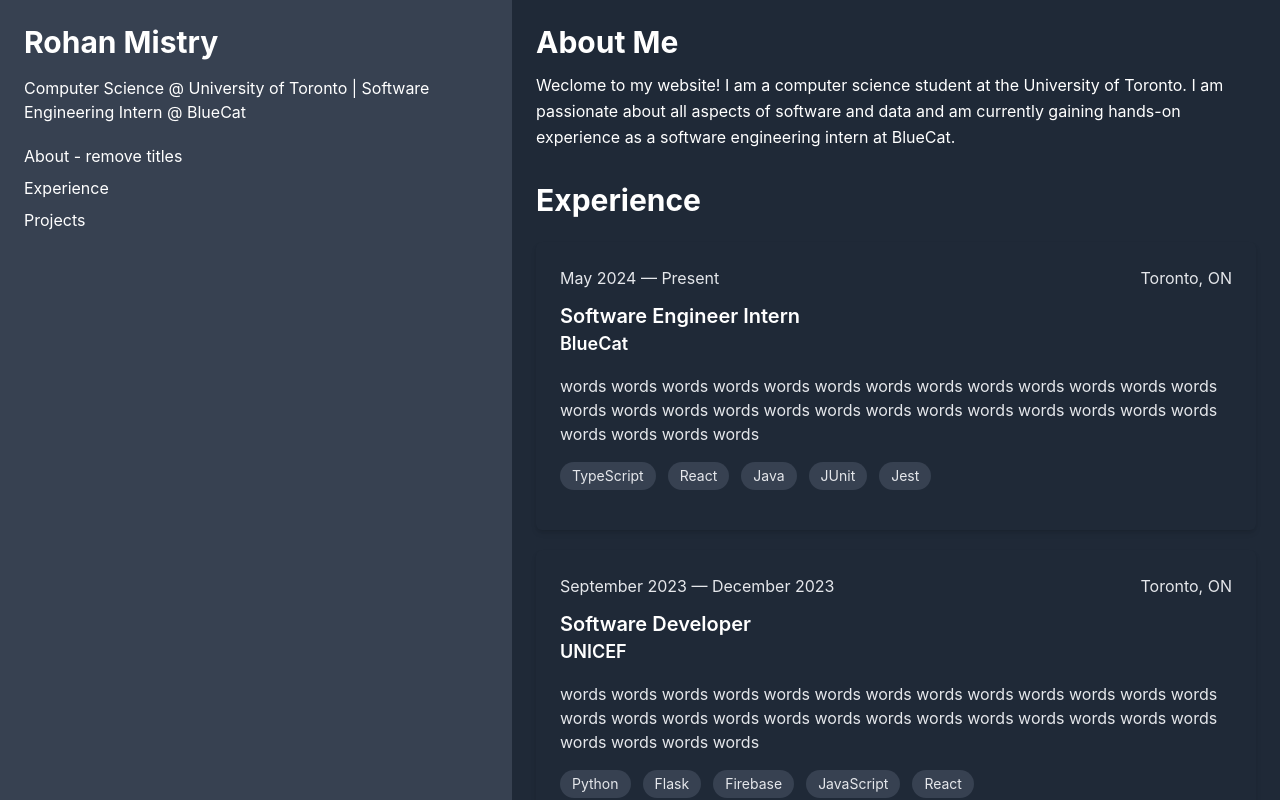
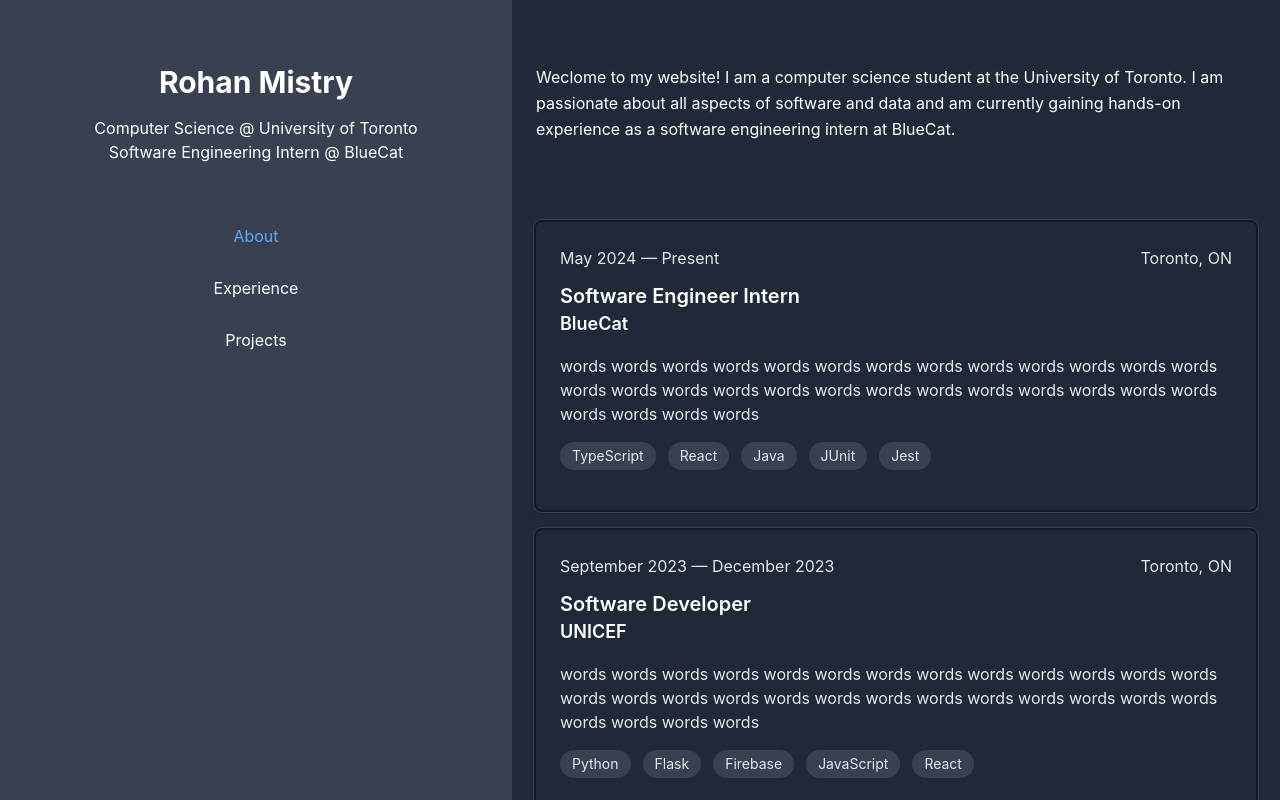
Before and after one commit to mistryrohan/personal-website, a React (Create React App) app: page / in a window 1280 px wide. Built offline with nearby package versions, Linux system fonts and the light colour scheme.

Commit message:
More changes

```diff
--- a/src/components/About.js
+++ b/src/components/About.js
@@ -2,8 +2,9 @@ import React from 'react'
 
 const About = () => {
   return (
-    <section id="about" className="mb-8">
-      <h2 className="text-3xl font-bold mb-3">About Me</h2>
+    <section id="about" className="mt-10">
+      {/* <h2 className="text-3xl font-bold mb-3">About Me</h2>
+      TODO I only want these to show up if it is the active section*/}
       <p className='leading-relaxed'>
       Weclome to my website! I am a computer science student at the University of Toronto.
       I am passionate about all aspects of software and data and am currently
--- a/src/components/Experience.js
+++ b/src/components/Experience.js
@@ -4,8 +4,9 @@ import experienceData from '../data/experienceData';
 
 const Experience = () => {
   return (
-    <section id='experience' className='my-5'>
-      <h2 className='text-3xl font-bold text-white mb-6'>Experience</h2>
+    <section id='experience' className='mt-20 mb-20 my-5'>
+      {/* <h2 className='text-3xl font-bold text-white mb-6'>Experience</h2>
+      TODO I only want these to show up if it is the active section*/}
 
       {experienceData.map(job => (
         <ExperienceCard
--- a/src/components/ExperienceCard.js
+++ b/src/components/ExperienceCard.js
@@ -2,7 +2,8 @@ import React from 'react'
 
 const ExperienceCard = ( {position, company, dateRange, location, description, skills} ) => {
   return (
-    <div className='bg-gray-800 p-6 rounded-md mb-5 shadow-md'>
+    <div className='bg-gray-800 p-6 rounded-md mb-5 shadow-md
+    ring-1 ring-gray-700 ring-offset-2 ring-offset-gray-900'>
 
       <div className='flex flex-col gap-1 sm:flex-row sm:items-center sm:justify-between mb-3'>
         <p className='text-base text-gray-200'>{dateRange}</p>
--- a/src/components/Layout.js
+++ b/src/components/Layout.js
@@ -1,11 +1,35 @@
-import React from 'react'
+import React, { useState, useEffect } from 'react'
 import Sidebar from './Sidebar';
 
 const Layout = ({ children } ) => {
+  const [activeSection, setActiveSection] = useState('');
+
+  useEffect(() => {
+    const sections = document.querySelectorAll('section[id]');
+
+    const handleIntersect = (entries) => {
+      entries.forEach((entry) => {
+        if (entry.isIntersecting) {
+          setActiveSection(entry.target.id);
+        }
+      });
+    };
+
+    const observer = new IntersectionObserver(handleIntersect, {
+      threshold: 0.6,
+    });
+
+    sections.forEach((section) => observer.observe(section));
+
+    return () => {
+      sections.forEach((section) => observer.unobserve(section));
+    };
+  }, [])
+
   return (
     <div className="relative min-h-screen w-screen text-white">
         <div className='w-full bg-gray-700 p-6 md:fixed md:top-0 md:left-0 md:h-screen md:w-[40%]'>
-            <Sidebar />
+            <Sidebar activeSection={activeSection} />
         </div>
 
         <main className='bg-gray-800 p-6 min-h-screen md:h-screen md:overflow-y-auto md:ml-[40%]'>
--- a/src/components/ProjectCard.js
+++ b/src/components/ProjectCard.js
@@ -2,12 +2,25 @@ import React from 'react'
 
 const ProjectCard = ( {title, description, image, repoLink, skills} ) => {
   return (
-    <a href={repoLink} target='_blank' rel="noopener noreferrer" className='flex items-start gap-4 mb-5 p-3 cursor-pointer rounded-lg shadow-md transition-colors bg-gray-800 hover:bg-gray-700'>
-        <img src={image} alt={`${title} image`} className='w-25 h-20 object-cover rounded'/>
+    <a href={repoLink} target='_blank' rel="noopener noreferrer" className='flex items-start gap-4 mb-5 p-3
+    cursor-pointer rounded-lg shadow-md transition-colors bg-gray-800 hover:bg-gray-700
+    ring-1 ring-gray-700 ring-offset-2 ring-offset-gray-900'>
+        <img src={image} alt={`${title} image`} className='w-32 h-24 object-cover rounded flex-shrink-0'/>
 
-        <div>
-            <h2 className='text-lg font-semibold mb-1 text-white'>{title}</h2>
-            <p className='text-sm text-gray-200'>{description}</p>
+        <div className='flex flex-col justify-between w-full'>
+            <div>
+                <h2 className='text-lg font-semibold mb-1 text-white'>{title}</h2>
+                <p className='text-sm text-gray-200 mb-4'>{description}</p>
+            </div>
+
+            <div className='flex flex-wrap gap-3'>
+            {skills.map((skill, i) => (
+                <span key={i} className='text-sm bg-gray-700 text-gray-200 px-3 py-1 rounded-full'>
+                    {skill}
+                </span>
+            ))}
+      </div>
+
         </div>
     </a>
   )
--- a/src/components/Projects.js
+++ b/src/components/Projects.js
@@ -4,8 +4,9 @@ import projectData from '../data/projectData';
 
 const Projects = () => {
   return (
-    <section id='projects' className='my-5'>
-      <h2 className='text-3xl font-bold text-white mb-6'>Projects</h2>
+    <section id='projects' className='mb-20 my-5'>
+      {/* <h2 className='text-3xl font-bold text-white mb-6'>Projects</h2>
+      TODO I only want these to show up if it is the active section */}
 
       {projectData.map(project => (
         <ProjectCard
@@ -14,6 +15,7 @@ const Projects = () => {
             image={project.image}
             description={project.description}
             repoLink={project.repoLink}
+            skills={project.skills}
         />
 
       ))}
--- a/src/components/Sidebar.js
+++ b/src/components/Sidebar.js
@@ -1,15 +1,32 @@
 import React from 'react'
 
-const Sidebar = () => {
+const sections = [
+  { id: 'about', label: 'About' },
+  { id: 'experience', label: 'Experience' },
+  { id: 'projects', label: 'Projects' },
+];
+
+const Sidebar = ( {activeSection} ) => {
   return (
-    <aside>
-      <h1 className="text-3xl font-bold mb-4">Rohan Mistry</h1>
-      <p className="mb-4">Computer Science @ University of Toronto | Software Engineering Intern @ BlueCat</p>
-      <nav>
-        <a href="#about" className="block py-1 hover:underline">About - remove titles </a>
+    <aside className="flex flex-col items-center text-center">
+      <h1 className="text-3xl font-bold mt-10 mb-4">Rohan Mistry</h1>
+      <p>Computer Science @ University of Toronto</p>
+      <p className="mb-4">Software Engineering Intern @ BlueCat</p>
+
+      <nav className='flex flex-col gsp-2 mt-10'>
+        {sections.map((section) => {
+          const isActive = section.id === activeSection;
+          return (
+            <a key={section.id} href={`#${section.id}`} className={`block py-1 hover:underline mb-5 ${isActive ? 'text-blue-400' : 'hover:text-blue-400'}`}>
+              {section.label}
+            </a>
+          )
+        })}
+        {/* <a href="#about" className="block py-1 hover:underline">About</a>
         <a href="#experience" className="block py-1 hover:underline">Experience</a>
-        <a href="#projects" className="block py-1 hover:underline">Projects</a>
+        <a href="#projects" className="block py-1 hover:underline">Projects</a> */}
       </nav>
+
     </aside>
   )
 }
--- a/src/data/projectData.js
+++ b/src/data/projectData.js
@@ -1,4 +1,6 @@
 import ScheduleImage from "../images/ScheduleImage.png";
+import PacManImage from "../images/PacManImage.png";
+import SoundSpaceImage from "../images/SoundSpaceImage.png";
 
 const projectsData = [
     {
@@ -7,23 +9,23 @@ const projectsData = [
       description: "words words words words words words words words words words words words words words words words",
       image: ScheduleImage,
       repoLink: "https://github.com/mistryrohan/Scheduling-System-UI",
-      skills: ['abcd'],
+      skills: ['React', 'JavaScript', 'Django', 'Python', 'SQLite'],
     },
     {
       id: 2,
       title: "Image AI PacMan",
       description: "words words words words words words words words words words words words words words words words",
-      image: "https://placehold.co/120x80",
+      image: PacManImage,
       repoLink: "https://github.com/mistryrohan/Image-AI-Pac-Man",
-      skills: ['abcd'],
+      skills: ['Python', 'PyGame'],
     },
     {
       id: 3,
       title: "UofT SoundSpace | Quiet Study Spaces Locator",
       description: "words words words words words words words words words words words words words words words words",
-      image: "https://placehold.co/120x80",
+      image: SoundSpaceImage,
       repoLink: "https://github.com/mistryrohan/Soundspace",
-      skills: ['abcd'],
+      skills: ['JavaScript', 'React Native'],
     },
   ];
 
```
Also changed, not shown: src/images/PacManImage.png (added), src/images/SoundSpaceImage.png (added), src/tree.txt.
